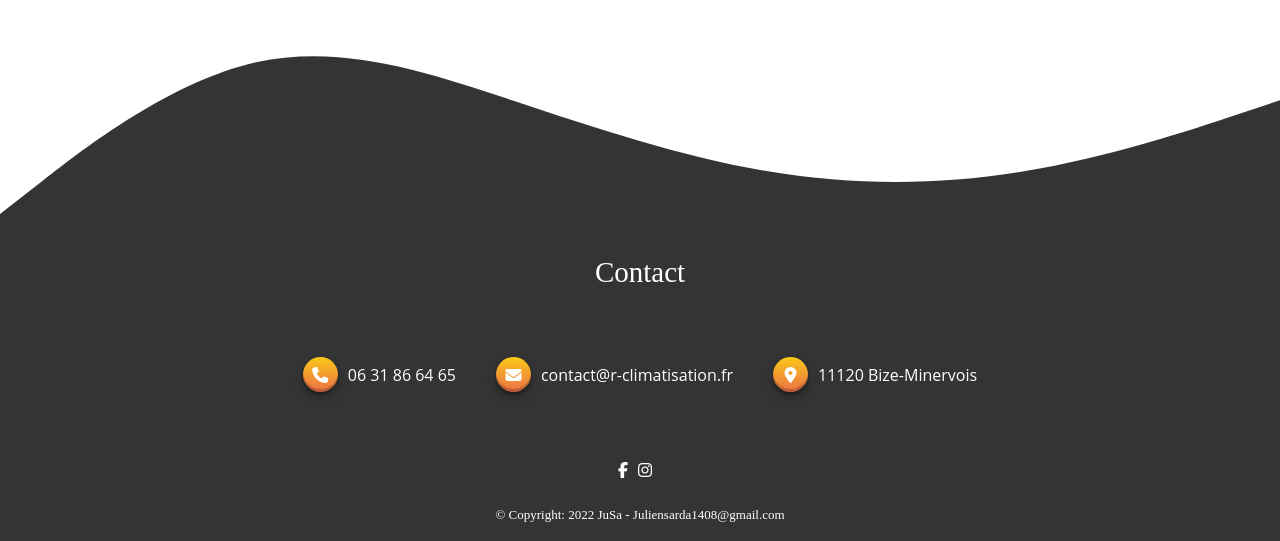
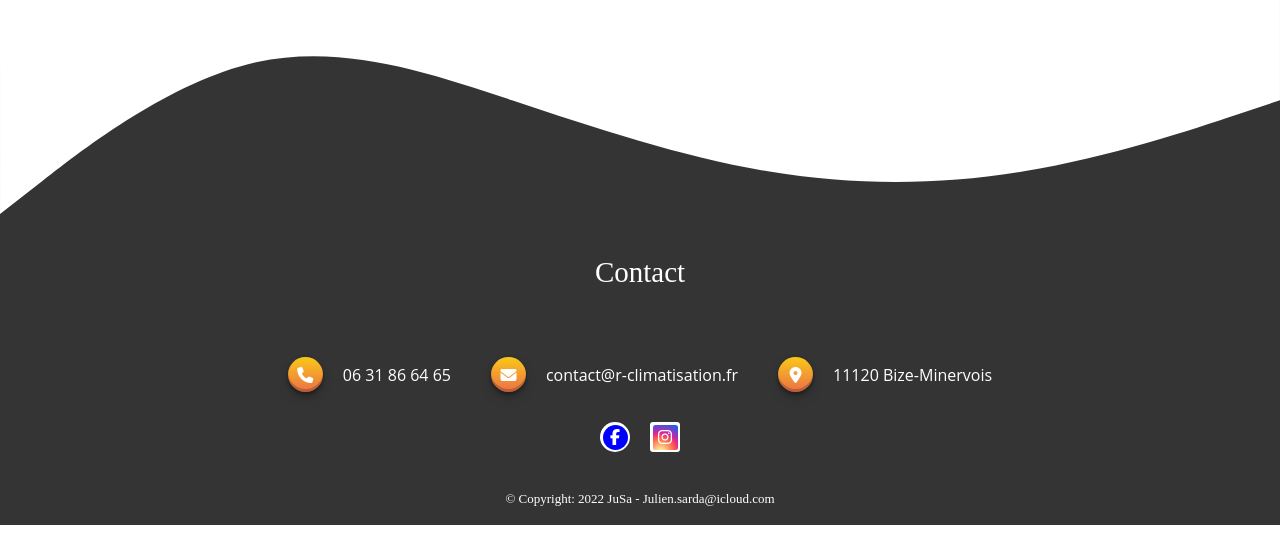
Before and after one commit to JUJUdev1/R-Climatision, a website: page index.html in a window 1280 px wide. Shown: the part 3024-3565 px from the top of the page. Drawn offline with nearby package versions, Linux system fonts and the light colour scheme; a web font is replaced by a local one.

Commit message:
facebook insta button

```diff
--- a/index.html
+++ b/index.html
@@ -334,6 +334,7 @@
           >
 
           <a
+            target="_blank"
             class="contact_detail"
             href="https://www.google.com/maps/place/11120+Bize-Minervois/@43.3366361,2.8692131,13z/data=!3m1!4b1!4m5!3m4!1s0x12b1ba39cf80a215:0xcef1168fc58422bf!8m2!3d43.317199!4d2.868982 "
             ><i
@@ -342,18 +343,22 @@
             >11120 Bize-Minervois</a
           >
         </div>
-        <div class="contact_social-media">
-          <!-- icone facebook -->
-          <a href="https://www.facebook.com/R-Climatisation-109909816098984/"
-            ><i class="fa-brands fa-facebook-f"></i
-          ></a>
-          <!-- icone instagram -->
-          <a href="https://www.instagram.com/r_climatisation/"
-            ><i class="fa-brands fa-instagram"></i
-          ></a>
+        <div class="social_media">
+          <div class="social_media-fcb">
+            <!-- icone facebook -->
+            <a
+              target="_blank"
+              href="https://www.facebook.com/R-climatisation-101724172542583/"
+              ><i class="fa-brands fa-facebook-f"></i
+            ></a>
+          </div>
+          <div class="social_media-insta">
+            <!-- icone instagram -->
+            <a href="#"><i class="fa-brands fa-instagram"></i></a>
+          </div>
         </div>
         <p class="copyright">
-          &copy; Copyright: 2022 JuSa - Juliensarda1408@gmail.com
+          &copy; Copyright: 2022 JuSa - Julien.sarda@icloud.com
         </p>
       </section>
     </footer>
--- a/sass/components/_button.scss
+++ b/sass/components/_button.scss
@@ -21,3 +21,62 @@
     margin-right: 20px;
   }
 }
+
+.social_media {
+  display: flex;
+  &-fcb {
+    background-color: white;
+    border-radius: 50%;
+    width: 30px;
+    display: flex;
+    justify-content: center;
+    align-items: center;
+    height: 30px;
+    margin: 10px;
+    &:hover {
+      transform: scale(1.03);
+      box-shadow: rgba(0, 0, 0, 0.4) 0px 2px 4px, rgba(0, 0, 0, 0.3) 0px 7px 13px -3px, rgba(0, 0, 0, 0.2) 0px -3px 0px inset;
+    }
+    a {
+      background-color: blue;
+      border-radius: 50%;
+      width: 25px;
+      height: 25px;
+      color: white;
+      display: flex;
+      justify-content: center;
+      align-items: center;
+    }
+  }
+  &-insta {
+    background-color: white;
+    border-radius: 10%;
+    width: 30px;
+    display: flex;
+    justify-content: center;
+    align-items: center;
+    height: 30px;
+    margin: 10px;
+    &:hover {
+      transform: scale(1.03);
+      box-shadow: rgba(0, 0, 0, 0.4) 0px 2px 4px, rgba(0, 0, 0, 0.3) 0px 7px 13px -3px, rgba(0, 0, 0, 0.2) 0px -3px 0px inset;
+    }
+    a {
+      background: radial-gradient(
+        circle at 30% 107%,
+        #fdf497 0%,
+        #fdf497 5%,
+        #fd5949 45%,
+        #d6249f 60%,
+        #285aeb 90%
+      );
+      border-radius: 10%;
+      width: 25px;
+      height: 25px;
+      color: white;
+      display: flex;
+      justify-content: center;
+      align-items: center;
+    }
+  }
+}
--- a/sass/layout/_footer.scss
+++ b/sass/layout/_footer.scss
@@ -11,32 +11,22 @@ footer {
     align-items: center;
     flex-direction: column;
     width: 100%;
-    &_social-media {
-      display: flex;
-      i {
-        margin-right: 10px;
-      }
-      &_icon {
-        width: 30px;
-        height: 30px;
-        margin-right: 10px;
-      }
-    }
     &_details {
       display: flex;
       flex-direction: column;
       @media screen and (min-width: 768px) {
         flex-direction: row;
-        margin: 50px;
+        margin: 50px 0px 0px;
       }
     }
     &_detail {
       margin: 20px;
-    }
-    a {
+      color: white;
       display: flex;
       align-items: center;
-      color: white;
+      i {
+        margin-right: 20px;
+      }
     }
     &_icon {
       color: white;
@@ -72,14 +62,6 @@ footer {
     display: flex;
     flex-direction: column;
     margin: 50px;
-
-    a {
-      color: white;
-      margin: 20px;
-      i {
-        margin-right: 20px;
-      }
-    }
   }
   p {
     color: white;
```
Also changed, not shown: css/style.css, 2 other files. Lines whose indentation alone changed are shown as unchanged.
